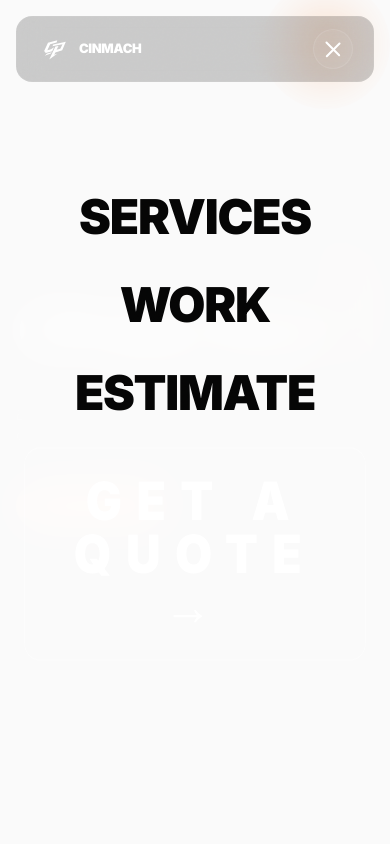
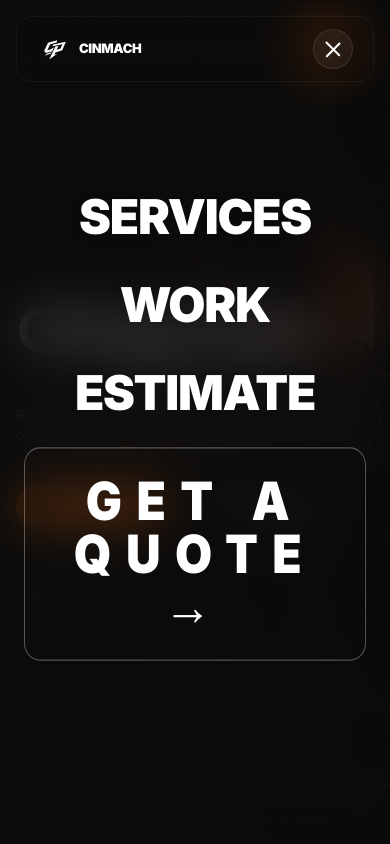
Before and after one commit to waximhq-spec/BH-MARKETING-WEB, a Next.js app: page / in a window 390 px wide. Both pictures are taken after a click on the button "Toggle menu". Shown: the top 844 px of the page. Built offline with nearby package versions, Linux system fonts and the light colour scheme.

Commit message:
style: update mobile menu to dark blurry glassmorphism matching hero vibe

```diff
--- a/components/Navbar.tsx
+++ b/components/Navbar.tsx
@@ -151,7 +151,7 @@ export default function Navbar() {
             exit={{ opacity: 0, y: "-100%" }}
             transition={{ duration: 0.55, ease: [0.76, 0, 0.24, 1] }}
             className="fixed inset-0 z-[90] flex flex-col items-center justify-center min-h-screen"
-            style={{ background: "rgba(255, 255, 255, 0.98)", backdropFilter: "blur(20px)" }}
+            style={{ background: "rgba(11, 11, 11, 0.75)", backdropFilter: "blur(24px)", WebkitBackdropFilter: "blur(24px)" }}
             onClick={() => setMenuOpen(false)}
           >
             <ul className="flex flex-col items-center justify-center gap-10 text-5xl sm:text-6xl tracking-tight uppercase font-black text-center w-full px-6">
@@ -166,7 +166,7 @@ export default function Navbar() {
                 >
                   <Link
                     href={link.href}
-                    className="text-[#050505] hover:text-black/50 transition-colors duration-200"
+                    className="text-white hover:text-[#FF6A00] transition-colors duration-200 drop-shadow-md cursor-none"
                     onClick={() => setMenuOpen(false)}
                   >
                     {link.name}
```
